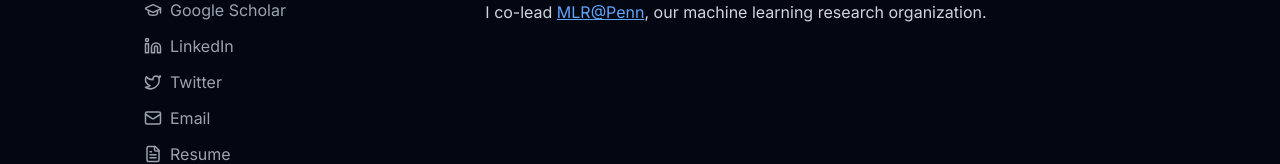
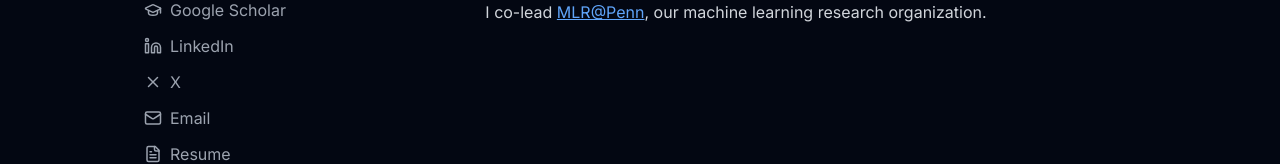
Before and after one commit to khushgx/website, a Next.js app: page / in a window 1280 px wide. Shown: the part 316-480 px from the top of the page. Built offline with nearby package versions, Linux system fonts and the light colour scheme.

Commit message:
fixed lint

```diff
--- a/src/app/page.js
+++ b/src/app/page.js
@@ -3,7 +3,7 @@
 import React, { useState } from 'react';
 import Image from 'next/image';
 import Link from 'next/link';
-import { Github, Linkedin, Twitter, Mail, ExternalLink, FileText, GraduationCap } from 'lucide-react';
+import { Github, Linkedin, X, Mail, ExternalLink, FileText, GraduationCap } from 'lucide-react';
 
 export default function Home() {
   const [activeTab, setActiveTab] = useState('about');
@@ -74,9 +74,9 @@ export default function Home() {
                     <Linkedin size={18} />
                     <span>LinkedIn</span>
                   </a>
-                  <a href="https://twitter.com/notkhushg" className="flex items-center gap-2 text-gray-400 hover:text-blue-400 transition-colors">
-                    <Twitter size={18} />
-                    <span>Twitter</span>
+                  <a href="https://x.com/khushgx" className="flex items-center gap-2 text-gray-400 hover:text-blue-400 transition-colors">
+                    <X size={18} />
+                    <span>X</span>
                   </a>
                   <a href="mailto:khushgx@gmail.com" className="flex items-center gap-2 text-gray-400 hover:text-blue-400 transition-colors">
                     <Mail size={18} />
```
